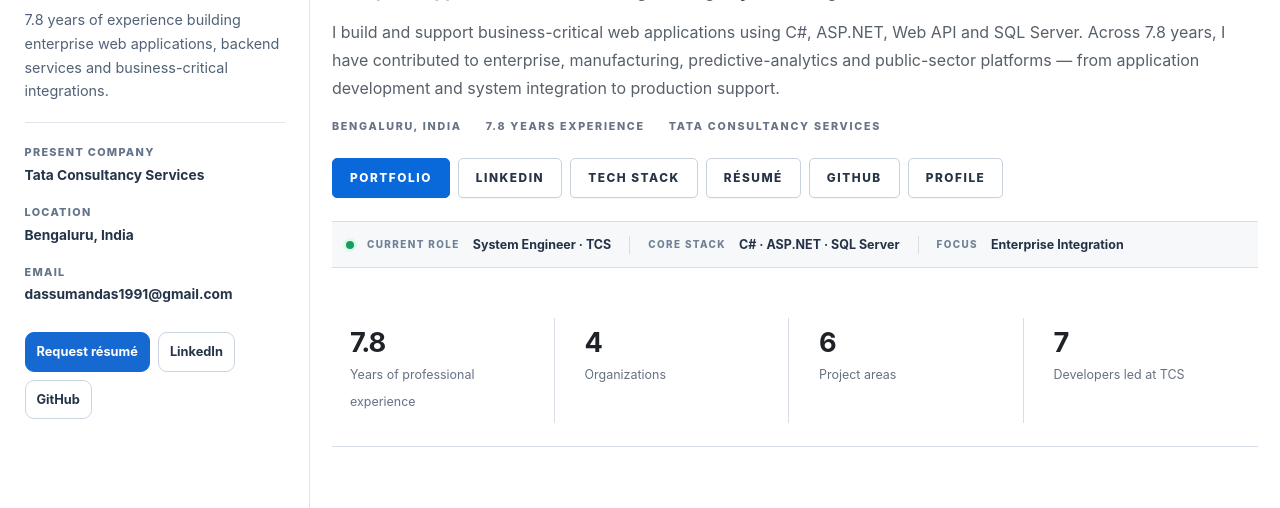
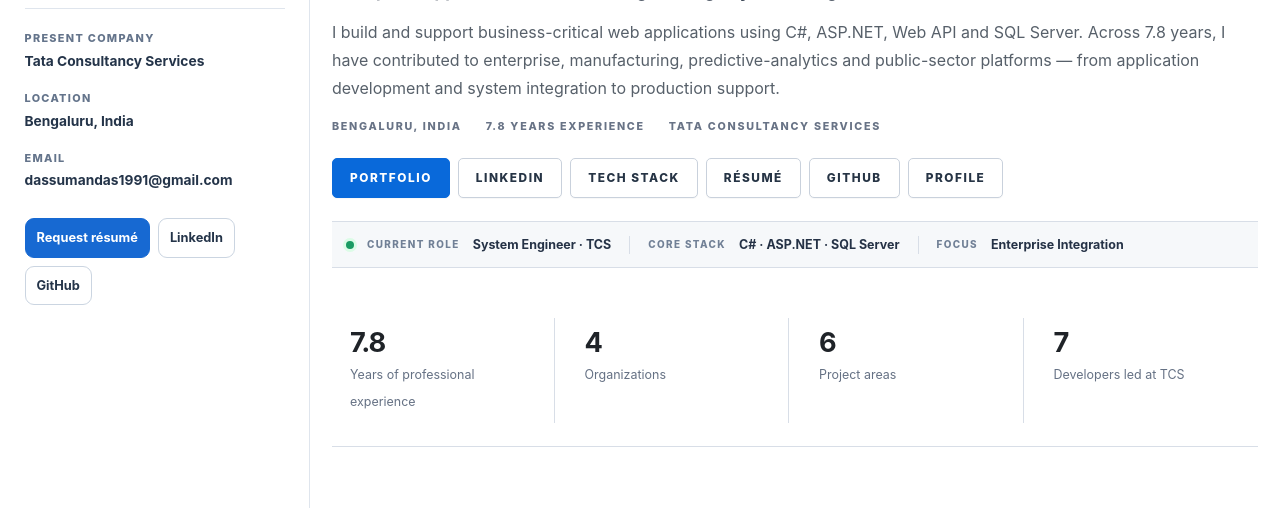
Before and after one commit to sumandfs/sumandfs.github.io, a plain HTML site: page index.html in a window 1280 px wide. Shown: the part 292-800 px from the top of the page. Drawn offline with Linux system fonts and the light colour scheme.

Commit message:
Remove duplicate experience summary from profile sidebar

```diff
--- a/index.html
+++ b/index.html
@@ -458,7 +458,7 @@
         <img class="sidebar-photo" src="assets/profile/suman-kumar-das.jpg" alt="Portrait of Suman Kumar Das" width="180" height="180">
         <h2>Suman Kumar Das</h2>
         <p class="sidebar-role">Senior .NET Full Stack Developer</p>
-        <p class="sidebar-summary">7.8 years of experience building enterprise web applications, backend services and business-critical integrations.</p>
+
         <div class="sidebar-meta">
           <div><span>Present company</span><strong>Tata Consultancy Services</strong></div>
           <div><span>Location</span><strong>Bengaluru, India</strong></div>
```
